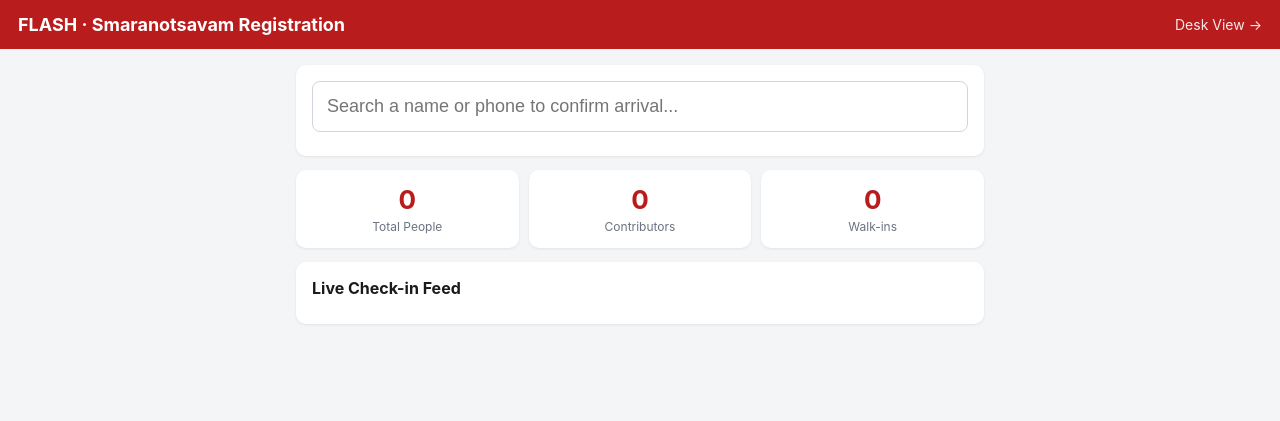
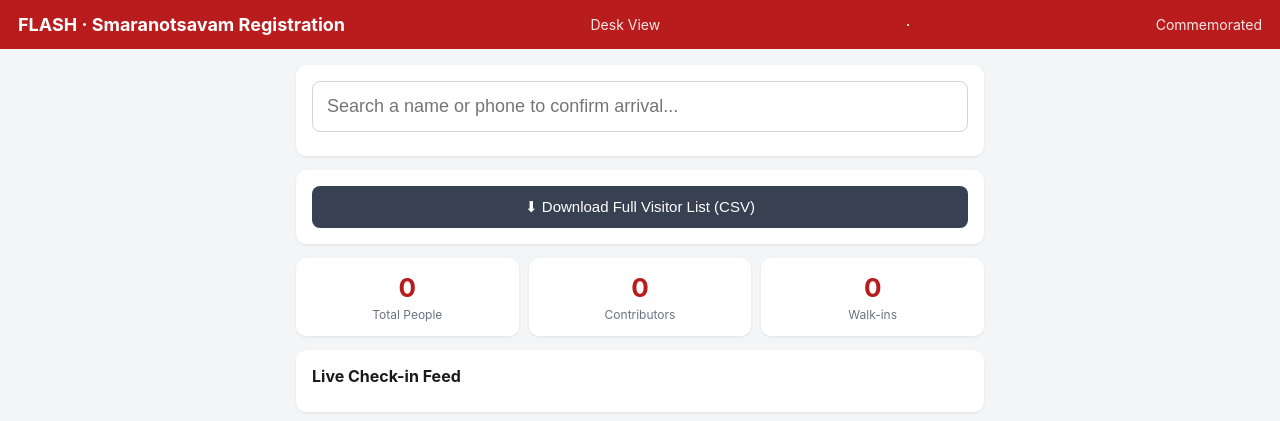
Before and after one commit to joinflashforacause/flash-registration, a Flask app: page /dashboard in a window 1280 px wide. Shown: the top 421 px of the page. Run offline with Flask 3, Linux system fonts and the light colour scheme; data that the repository does not hold is empty; some libraries are stand-ins or nearby versions.

Commit message:
Update dashboard.html

```diff
--- a/templates/dashboard.html
+++ b/templates/dashboard.html
@@ -1,11 +1,17 @@
 {% extends "base.html" %}
-{% block nav %}<a href="/">Desk View →</a>{% endblock %}
+{% block nav %}<a href="/">Desk View</a> · <a href="/commemorated">Commemorated</a>{% endblock %}
 {% block content %}
 
 <div class="card">
   <input id="checkSearch" placeholder="Search a name or phone to confirm arrival..." autocomplete="off"
          style="font-size:18px;padding:14px;margin-bottom:8px;" />
   <div id="checkResults"></div>
+</div>
+
+<div class="card">
+  <a href="/api/export" style="text-decoration:none;">
+    <button style="background:#374151;">⬇ Download Full Visitor List (CSV)</button>
+  </a>
 </div>
 
 <div class="stat-grid">
```
